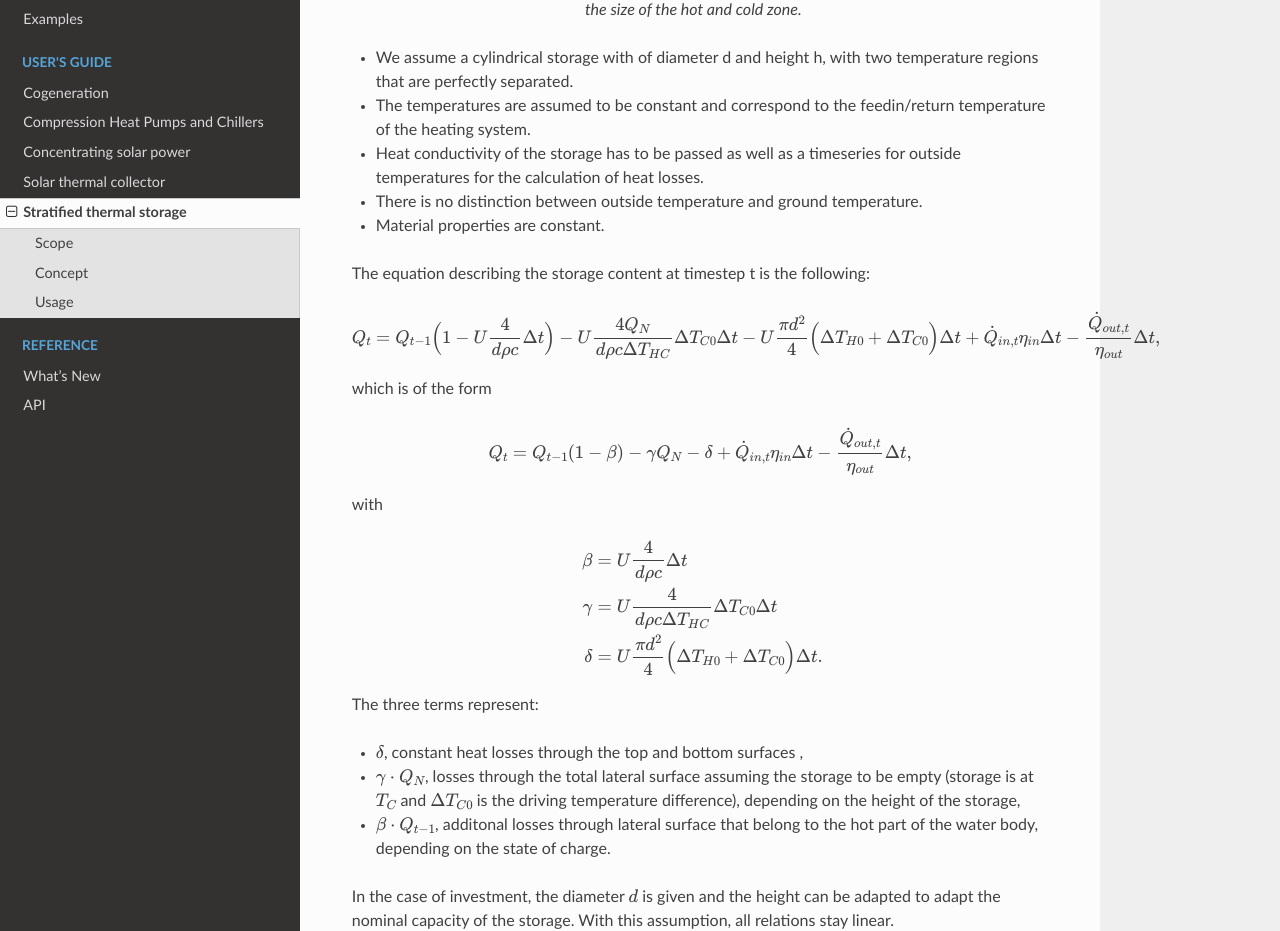
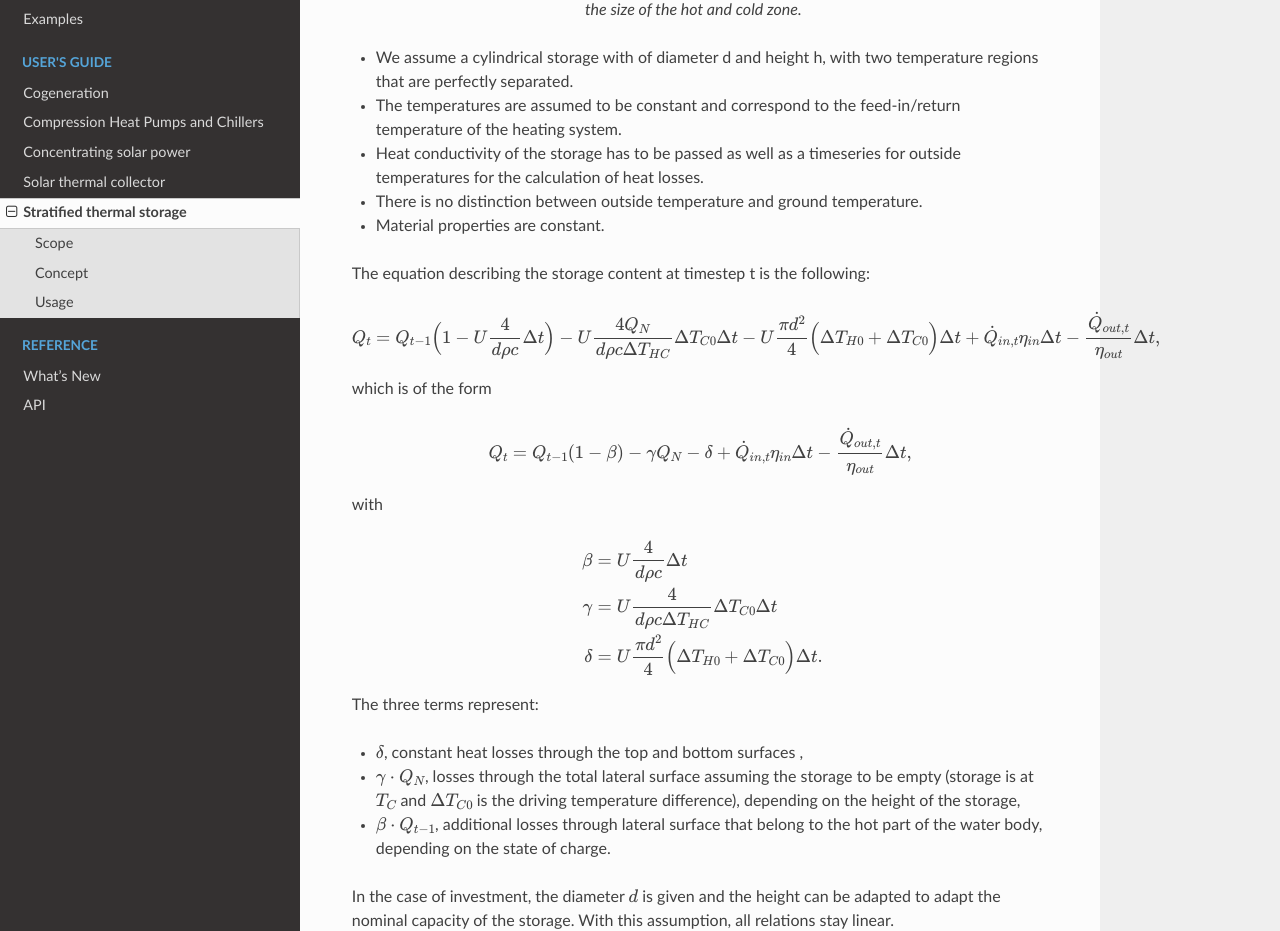
Before and after one commit to oemof/oemof-thermal, a Sphinx documentation site: the page built from docs/stratified_thermal_storage.rst, in a window 1280 px wide and 1400 px high, scrolled down 714 px. Shown: the part 162-1093 px from the top of the window. Built offline with Sphinx 7.4.7 and the Read the Docs theme 2.0.0, drawn with Linux system fonts in a browser that asks for light colours; formulas are drawn with MathJax 3.

Commit message:
Correct spelling

```diff
--- a/docs/stratified_thermal_storage.rst
+++ b/docs/stratified_thermal_storage.rst
@@ -31,7 +31,7 @@ A simplified 2-zone-model of a stratified thermal energy storage.
 * We assume a cylindrical storage with of diameter d and height h,
   with two temperature regions that are perfectly separated.
 * The temperatures are assumed to be constant and correspond to
-  the feedin/return temperature of the heating system.
+  the feed-in/return temperature of the heating system.
 * Heat conductivity of the storage has to be passed as well as a timeseries
   for outside temperatures for the calculation of heat losses.
 * There is no distinction between outside temperature and ground temperature.
@@ -67,7 +67,7 @@ The three terms represent:
 * :math:`\gamma \cdot Q_N`, losses through the total lateral surface assuming the storage
   to be empty (storage is at :math:`T_{C}` and :math:`\Delta T_{C0}` is the driving
   temperature difference), depending on the height of the storage,
-* :math:`\beta \cdot Q_{t-1}`, additonal losses through lateral surface that
+* :math:`\beta \cdot Q_{t-1}`, additional losses through lateral surface that
   belong to the hot part of the water body, depending on the state of charge.
 
 
```
